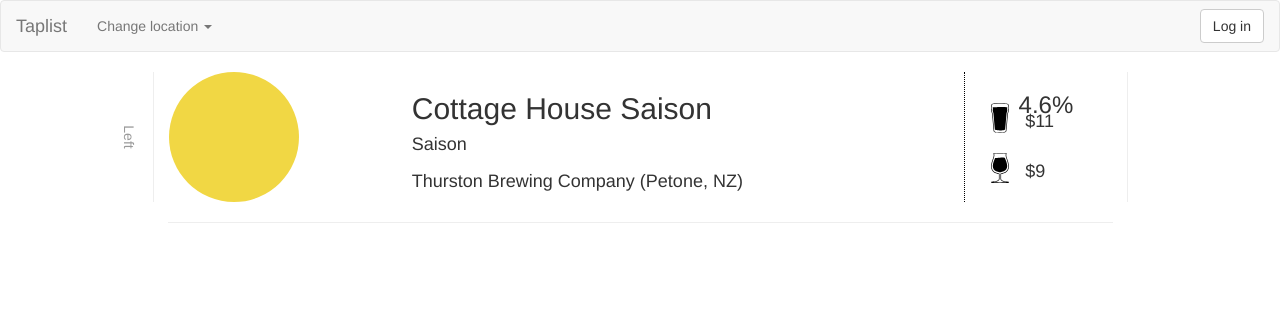
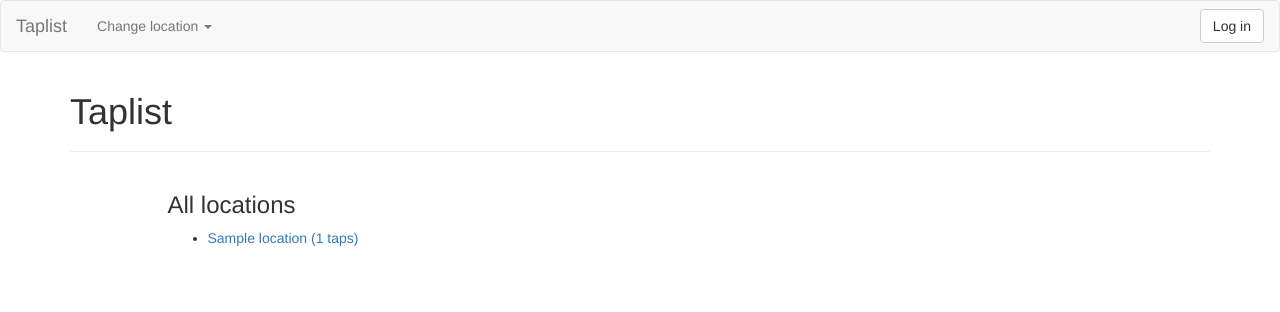
Before and after one commit to CapitalD/Taplist, a Flask app: template app/templates/index.html in a window 1280 px wide. Shown: the top 312 px of the page. Run offline with Flask 2, Linux system fonts and the light colour scheme; tables that the repository leaves empty hold one stand-in row (values such as "Sample post"); the template is opened without the code that fills it: values that come from a table or form of the project are taken from there, most other values are stand-ins (such as "Sample title", 1, 10 or a date in 2020); parts of the project's set-up code (start-up, migrations or seed data) failed here and were passed over; some libraries are stand-ins or nearby versions.

Commit message:
List all locations on index page

```diff
--- a/app/templates/index.html
+++ b/app/templates/index.html
@@ -1,34 +1,22 @@
 {% extends "layout.html" %}
-{% block title %}Home{% endblock %}
 {% block body %}
 
+<div class="page-header">
+  <h1>Taplist</h1>
+</div>
+
 <div class="row">
-  <div class="col-xs-10 col-xs-offset-1">
+  <div class="col-xs-5 col-xs-offset-1">
+    <h3>All locations</h3>
 
-    <div class="row tap">
-      <div class="col-xs-3">
-        <div class="label-outer">
-          <p class="label-inner rotate-cw">Left</p>
-        </div>
-        <div class="beer-label" style="background-color:#F1D744;"></div>
-      </div>
+    <ul>
+      {% for location in all_locations|sort(attribute='name') %}
+        <li><a href="{{ url_for('view_location', id=location.id) }}">{{ location.name }} ({{ location.taps.count() }} taps)</a></li>
+      {% endfor %}
+    </ul>
+  </div>
 
-      <div class="col-xs-7 beer-detail">
-        <h2>Cottage House Saison</h2>
-        <h4>Saison</h4>
-        <h4 class="absolute-bottom">Thurston Brewing Company (Petone, NZ)</h4>
-      </div>
-
-      <div class="col-xs-2 beer-specs">
-        <h3 class="text-center">4.6%</h3>
-        <div class="absolute-bottom">
-          <h4><img src="{{ url_for('static', filename='img/noun_27669_cc.svg') }}" alt="Pint" width="40px" height="40px"> $11</h4>
-          <h4><img src="{{ url_for('static', filename='img/noun_27670_cc.svg') }}" alt="Tulip" width="40px" height="40px">  $9</h4>
-        </div>
-      </div>
-    </div>
-
-    <hr>
+  <div class="col-xs-5 col-xs-offset-1">
 
   </div>
 </div>
--- a/app/templates/view_location.html
+++ b/app/templates/view_location.html
@@ -2,7 +2,9 @@
 {% block title %}{{location.name}}{% endblock %}
 {% block body %}
 
-<h2>On tap at {{location.name}}</h2>
+<div class="page-header">
+  <h1>On tap at {{location.name}}</h1>
+</div>
 
 <div class="row">
   <div class="col-xs-10 col-xs-offset-1">
```
